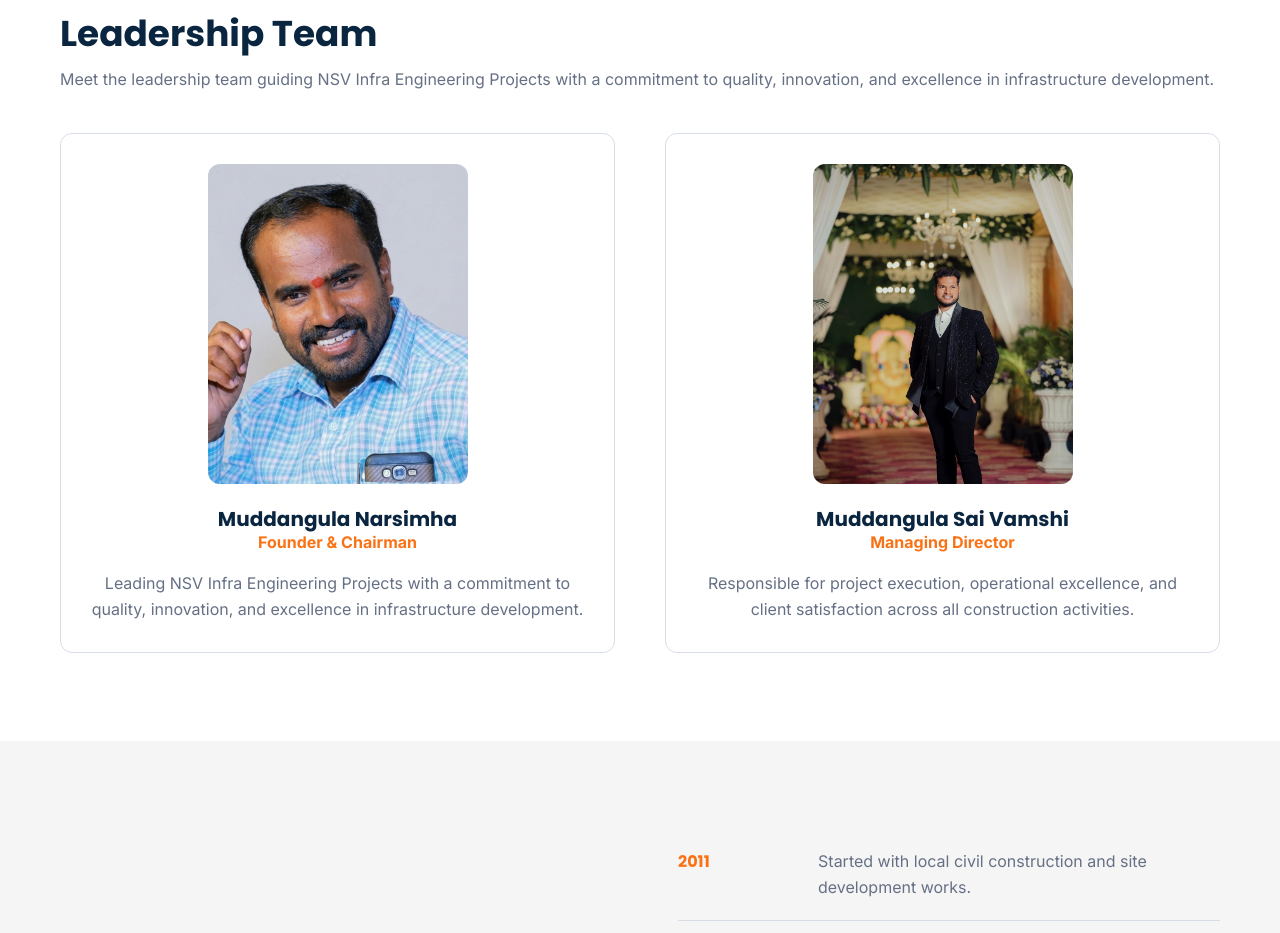
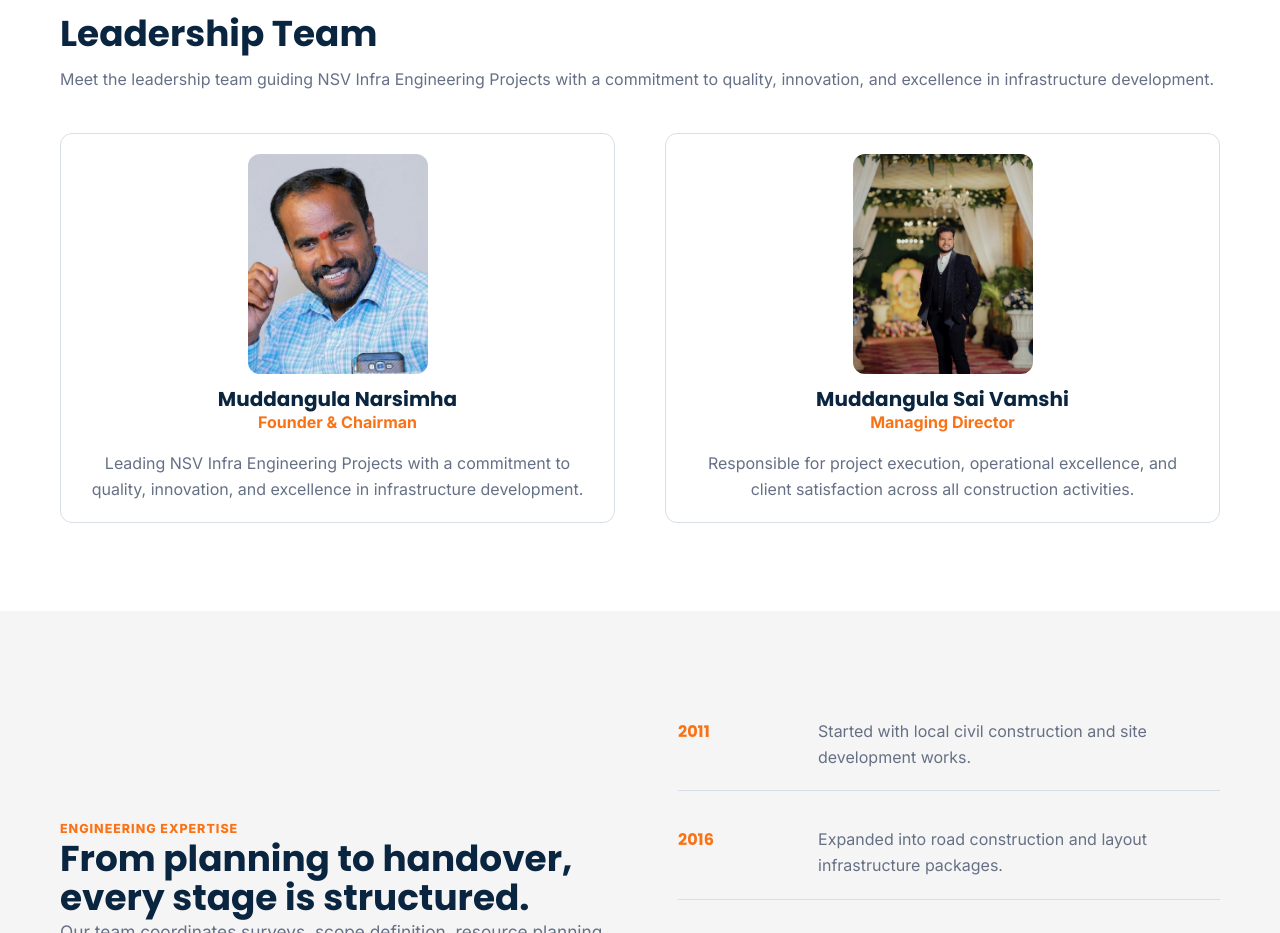
Before and after one commit to shivanigurrapu15/nsv-infra-website, a plain HTML site: page about.html in a window 1280 px wide. Shown: the part 2040-2973 px from the top of the page. Drawn offline with Linux system fonts and the light colour scheme.

Commit message:
Adjusted leadership card size and image dimensions

```diff
--- a/assets/css/styles.css
+++ b/assets/css/styles.css
@@ -315,7 +315,7 @@ textarea { min-height: 132px; resize: vertical; }
     background:#fff;
     border:1px solid var(--line);
     border-radius:12px;
-    padding:30px;
+    padding:20px;
     text-align:center;
 
     display:flex;
@@ -324,13 +324,13 @@ textarea { min-height: 132px; resize: vertical; }
 }
 
 .leader-card img{
-    width:260px;
-    height:320px;
+    width:180px;
+    height:220px;
     object-fit:cover;
     object-position:center top;
     border-radius:12px;
     display:block;
-    margin:0 auto 25px auto;
+    margin:0 auto 15px auto;
 }
 
 .role{
```
